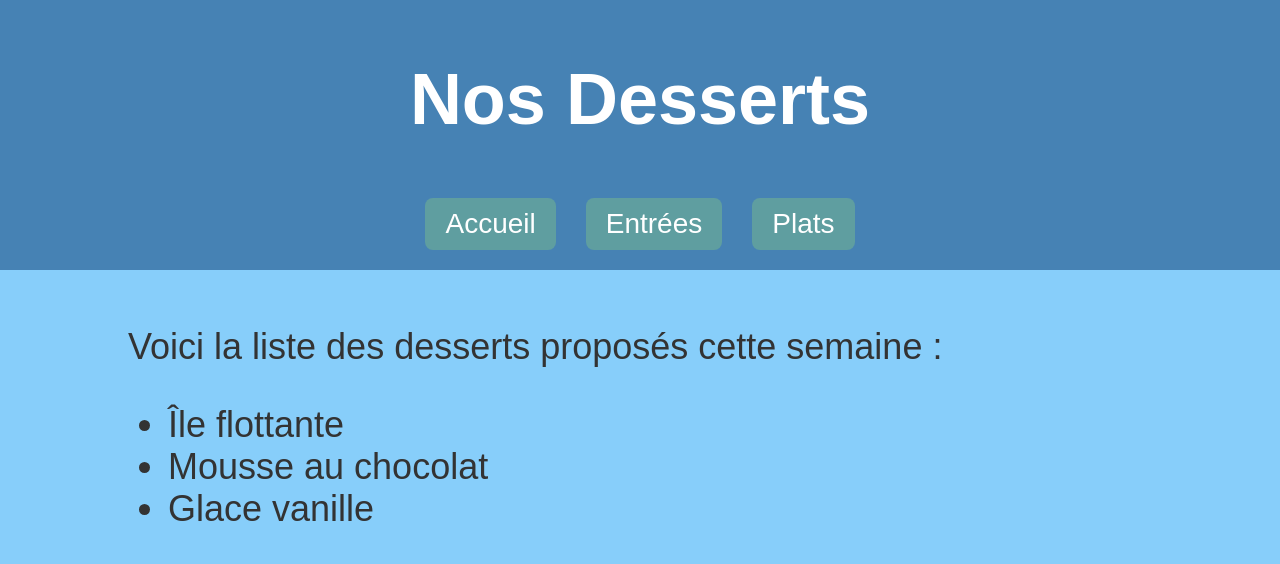
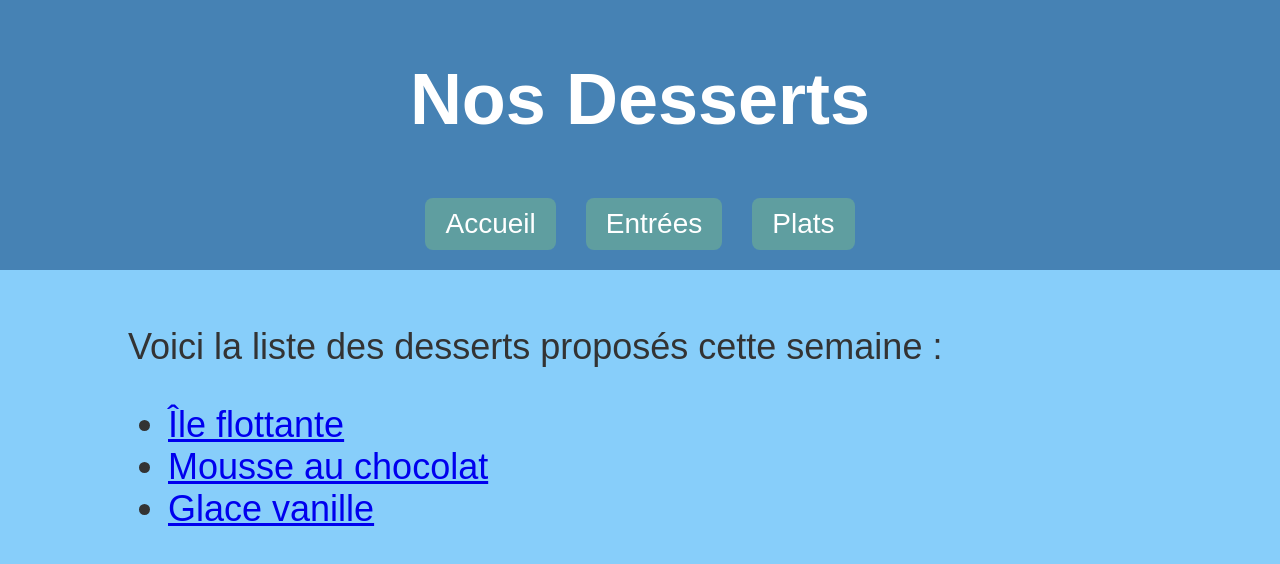
Before and after one commit to mahyapy/Projet-SNT, a plain HTML site: page desserts.html in a window 1280 px wide. Drawn offline with Linux system fonts and the light colour scheme.

Commit message:
Update desserts.html
transformer les 3 options en liens vers une page

```diff
--- a/desserts.html
+++ b/desserts.html
@@ -19,10 +19,10 @@
   <div class="container">
     <p>Voici la liste des desserts proposés cette semaine :</p>
     <ul>
-      <li>Île flottante</li>
-      <li>Mousse au chocolat</li>
-      <li>Glace vanille</li>
-    </ul>
+  <li><a href="ile-flottante.html">Île flottante</a></li>
+  <li><a href="mousse-chocolat.html">Mousse au chocolat</a></li>
+  <li><a href="glace-vanille.html">Glace vanille</a></li>
+</ul>
   </div>
 </body>
 </html>
```
